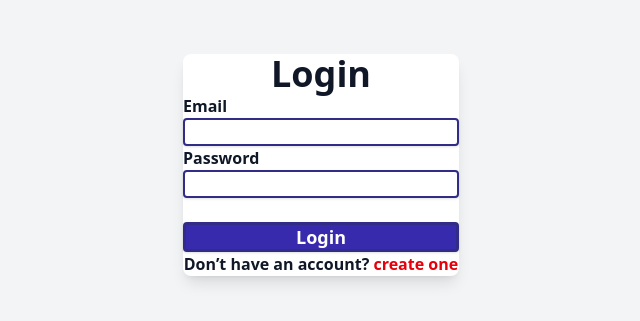
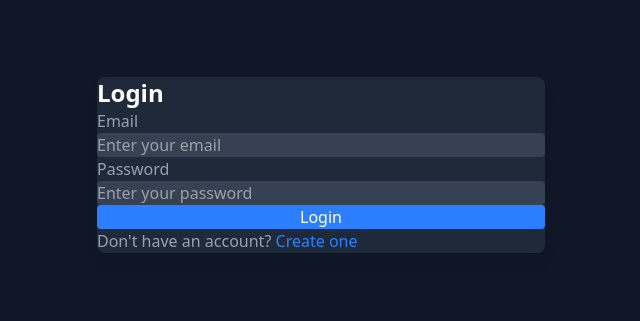
Before and after one commit to Nakul-Shakya/AI_Developer, a React (Vite) app in the folder frontend/: page /login in a window 1280 px wide. Shown: the part 235-556 px from the top of the page, without its empty margins (319-959 px from the left). Built offline with nearby package versions, Linux system fonts and the light colour scheme; no server answers.

Commit message:
code fix

```diff
--- a/frontend/src/App.jsx
+++ b/frontend/src/App.jsx
@@ -1,11 +1,12 @@
 import React from "react";
-import AppRoutes from "./routers/AppRoutes";
+import AppRoutes from "../src/routers/AppRoutes";
+import { UserProvider } from "./context/user.context";
+
 const App = () => {
   return (
-    <div>
+    <UserProvider>
       <AppRoutes />
-
-    </div>
+    </UserProvider>
   );
 };
 
--- /dev/null
+++ b/frontend/src/context/user.context.jsx
@@ -0,0 +1,15 @@
+import React, { createContext, useState } from "react";
+
+// Create the UserContext
+export const UserContext = createContext();
+
+// Create a provider component
+export const UserProvider = ({ children }) => {
+  const [user, setUser] = useState(null);
+
+  return (
+    <UserContext.Provider value={{ user, setUser }}>
+      {children}
+    </UserContext.Provider>
+  );
+};
--- a/frontend/src/screens/Login.jsx
+++ b/frontend/src/screens/Login.jsx
@@ -1,10 +1,14 @@
-import { React, useState } from "react";
+import React, { useState, useContext } from "react";
 import { Link, useNavigate } from "react-router-dom";
 import axios from "../config/axios";
+import { UserContext } from "../context/user.context";
 
 const Login = () => {
   const [email, setEmail] = useState("");
   const [password, setPassword] = useState("");
+
+  const { setUser } = useContext(UserContext);
+
   const navigate = useNavigate();
 
   function submitHandler(e) {
@@ -17,61 +21,59 @@
       })
       .then((res) => {
         console.log(res.data);
+
+        localStorage.setItem("token", res.data.token);
+        setUser(res.data.user);
+
         navigate("/");
       })
-      .catch((err) => console.log(err.response.data));
+      .catch((err) => {
+        console.log(err.response.data);
+      });
   }
 
   return (
-    <div className="max-w-full h-screen flex justify-center items-center container px-4 mx-auto bg-gray-100 dark:bg-gray-800">
-      <div className="max-w-lg mx-auto bg-white dark:bg-gray-800 p-6 rounded-lg shadow-lg">
-        <div className="text-center mb-6">
-          <h2 className="text-3xl md:text-4xl font-extrabold text-gray-900 dark:text-white">
-            Login
-          </h2>
-        </div>
-        <form onsubmit={submitHandler}>
-          <div className="mb-6">
-            <label
-              className="block mb-2 font-extrabold text-gray-900 dark:text-gray-300"
-              htmlFor="email"
-            >
+    <div className="min-h-screen flex items-center justify-center bg-gray-900">
+      <div className="bg-gray-800 p-8 rounded-lg shadow-lg w-full max-w-md">
+        <h2 className="text-2xl font-bold text-white mb-6">Login</h2>
+        <form onSubmit={submitHandler}>
+          <div className="mb-4">
+            <label className="block text-gray-400 mb-2" htmlFor="email">
               Email
             </label>
             <input
-              onchange={(e) => setEmail(e.target.value)}
-              className="inline-block w-full p-4 leading-6 text-lg font-extrabold placeholder-gray-700 dark:placeholder-gray-400 bg-white dark:bg-gray-700 text-gray-900 dark:text-white shadow border-2 border-indigo-900 rounded"
+              onChange={(e) => setEmail(e.target.value)}
               type="email"
               id="email"
+              className="w-full p-3 rounded bg-gray-700 text-white focus:outline-none focus:ring-2 focus:ring-blue-500"
+              placeholder="Enter your email"
             />
           </div>
           <div className="mb-6">
-            <label
-              className="block mb-2 font-extrabold text-gray-900 dark:text-gray-300"
-              htmlFor="password"
-            >
+            <label className="block text-gray-400 mb-2" htmlFor="password">
               Password
             </label>
             <input
-              onchange={(e) => setPassword(e.target.value)}
-              className="inline-block w-full p-4 leading-6 text-lg font-extrabold placeholder-gray-700 dark:placeholder-gray-400 bg-white dark:bg-gray-700 text-gray-900 dark:text-white shadow border-2 border-indigo-900 rounded"
+              onChange={(e) => setPassword(e.target.value)}
               type="password"
               id="password"
+              className="w-full p-3 rounded bg-gray-700 text-white focus:outline-none focus:ring-2 focus:ring-blue-500"
+              placeholder="Enter your password"
             />
           </div>
-
-          <br />
-
-          <button className="inline-block w-full py-4 px-6 mb-6 text-center text-lg leading-6 text-white font-extrabold bg-indigo-800 hover:bg-indigo-900 border-3 border-indigo-900 shadow rounded transition duration-200">
+          <button
+            type="submit"
+            className="w-full p-3 rounded bg-blue-500 text-white hover:bg-blue-600 focus:outline-none focus:ring-2 focus:ring-blue-500"
+          >
             Login
           </button>
-          <p className="text-center font-extrabold text-gray-900 dark:text-gray-300">
-            Don’t have an account?{" "}
-            <Link to={"/register"} className="text-red-600 hover:underline">
-              create one
-            </Link>
-          </p>
         </form>
+        <p className="text-gray-400 mt-4">
+          Don't have an account?{" "}
+          <Link to="/register" className="text-blue-500 hover:underline">
+            Create one
+          </Link>
+        </p>
       </div>
     </div>
   );
--- a/frontend/src/screens/Register.jsx
+++ b/frontend/src/screens/Register.jsx
@@ -33,9 +33,7 @@
             </h2>
           </div>
 
-          <form onSubmit={submitHandler} >
-
-
+          <form onSubmit={submitHandler}>
             <div className="mb-6">
               <label
                 className="block mb-2 font-extrabold text-gray-900 dark:text-gray-300"
@@ -48,7 +46,7 @@
                 className="inline-block w-full p-4 leading-6 text-lg font-extrabold placeholder-gray-700 dark:placeholder-gray-400 bg-white dark:bg-gray-700 text-gray-900 dark:text-white shadow border-2 border-indigo-900 rounded"
                 type="email"
                 id="email"
-                />
+              />
             </div>
 
             <div className="mb-6">
```
Also changed, not shown: frontend/src/routers/AppRoutes.jsx (+13 -8 lines), 2 other files (tests, documents, lock files or other folders).
